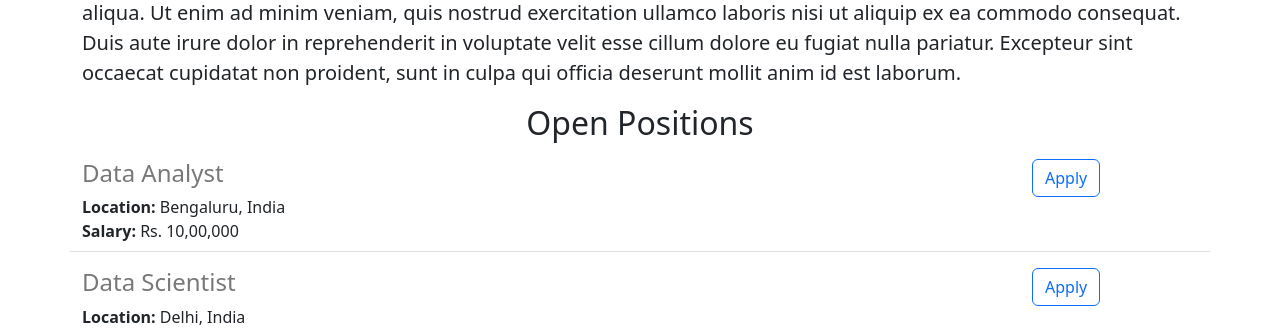
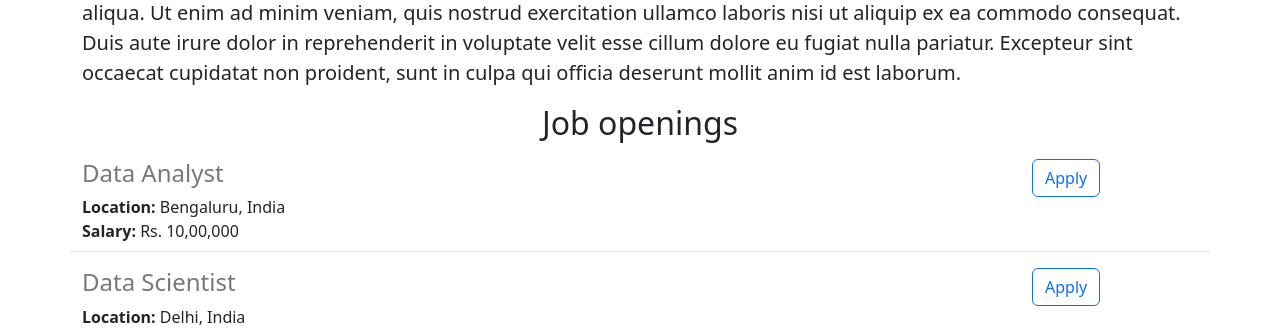
Before and after one commit to flora-shek/Job_search_platform, a Flask app: page / in a window 1280 px wide. Shown: the part 727-1056 px from the top of the page. Run offline with Flask 2, Linux system fonts and the light colour scheme.

Commit message:
made some changes

```diff
--- a/templates/index.html
+++ b/templates/index.html
@@ -21,7 +21,7 @@
        <img class = "img-fluid"  src="/static/banner.jpg"   height="320">
         <h2 class ="text-center mt-2 mb-4">About Jovian</h2>
         <p class ="lead">Lorem ipsum dolor sit amet, consectetur adipiscing elit, sed do eiusmod tempor incididunt ut labore et dolore magna aliqua. Ut enim ad minim veniam, quis nostrud exercitation ullamco laboris nisi ut aliquip ex ea commodo consequat. Duis aute irure dolor in reprehenderit in voluptate velit esse cillum dolore eu fugiat nulla pariatur. Excepteur sint occaecat cupidatat non proident, sunt in culpa qui officia deserunt mollit anim id est laborum.</p>
-       <h2 class ="text-center">Open Positions</h2>
+       <h2 class ="text-center">Job openings</h2>
        <p>
          {% for job in jobs %}
            {% include 'job.html' %}
```
